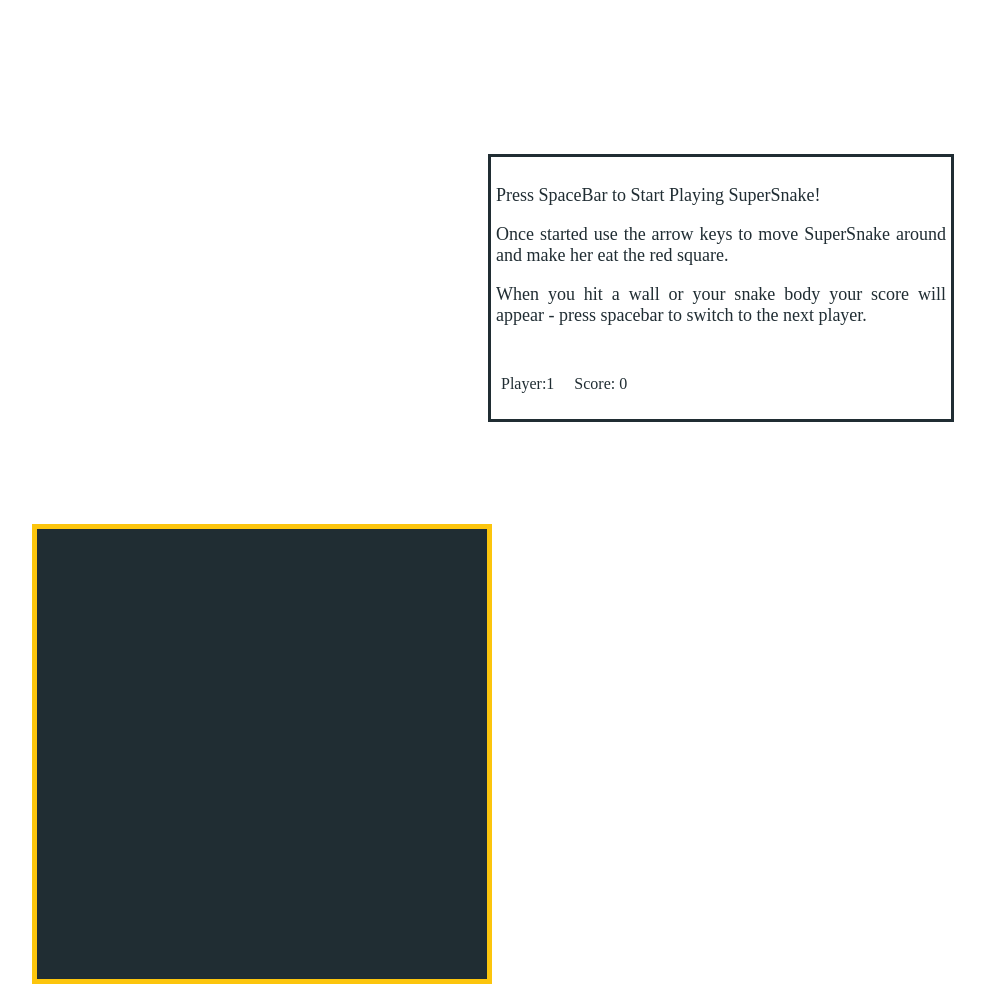
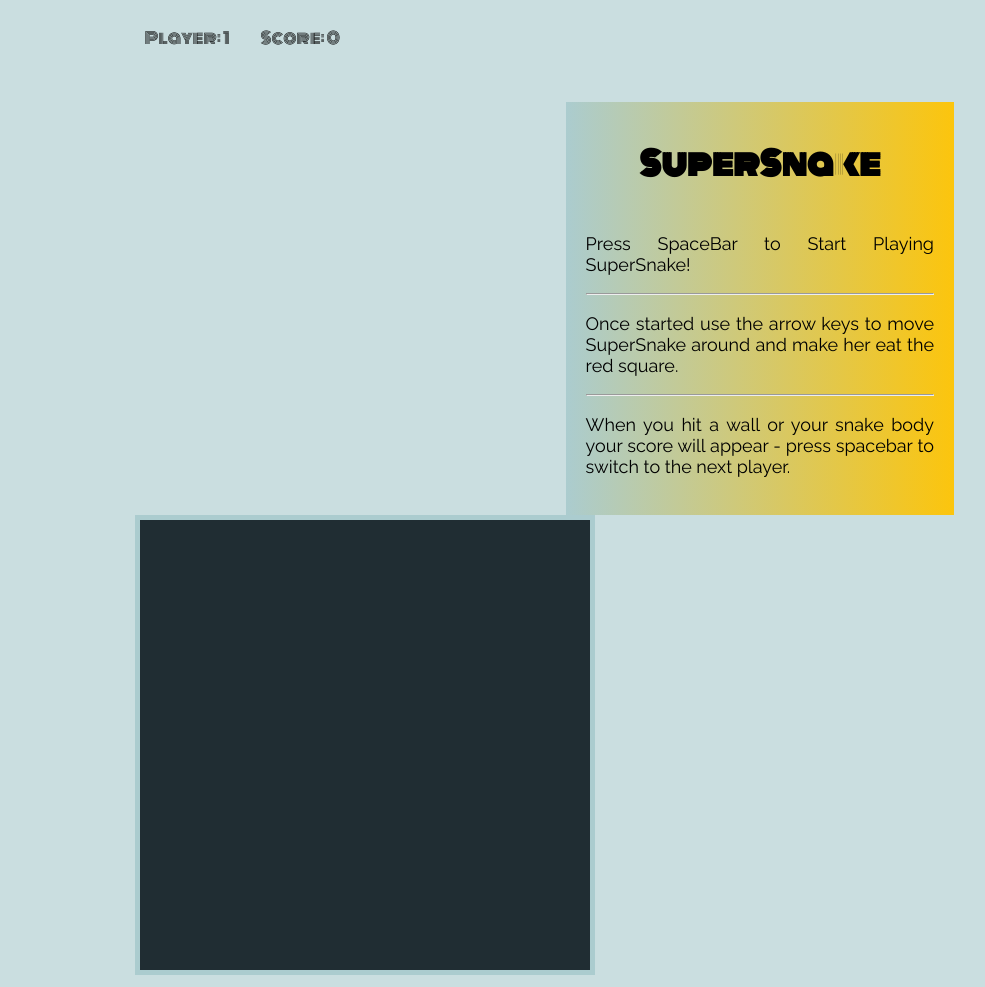
Before and after one commit to jessHwood/SuperSnakeGame, a plain HTML site: page index.html in a window 1280 px wide. Shown: the whole page, without its empty margins (70-1055 px from the left). Drawn offline with nearby package versions, Linux system fonts and the light colour scheme.

Commit message:
add game styling and moves score

```diff
--- a/css/style.css
+++ b/css/style.css
@@ -1,46 +1,65 @@
 
+
+
+.container {
+	width: 100%;
+	background: #CADEE0;
+}
 
 body {
   height: 100%;
   width: 80%;
   margin: 0;
   padding: 0;
+  background: #CADEE0;
 }
 
 .canvas {
-  	margin: 0;
-  	display: inline;
-  	align-items: center;
-  	margin-left: 10%;
-  	margin-top: 10%;
-  	border: 5px solid #FCC50D;
+  	float: left;
+  	margin-left: 20%;
+
+	border: 5px solid #ABCCCF;*/
+}
+
+h1 {
+	text-align: center;
+	font-family: 'Monoton', cursive;
 }
 
 .infobox {
-	border: solid 3px #202D33;
-	color: #202D33;
+	width: 35%;
 	font-size: 16px;
+	padding: 15px;
 	float: right;
-	margin-top: 15%;
+	margin-top: 10%;
+	font-family: 'Raleway', sans-serif;
+	background-image: linear-gradient(
+		to right,
+		#ABCCCF, #FCC50D);
 }
 
 .scoreboard {
-	float: left;
-	padding: 10px;
-	/*margin-top: 10%;*/
-
+	padding: 7px;
+	font-family: 'Monoton', cursive;
+	font-size: 16px;
+	display: inline-block;
+	margin-left: 10px;
 }
 
 .playerTurn {
-	float: left;
 	padding: 10px;
-	/*margin-top: 10%;*/
+	font-family: 'Monoton', cursive;
+	font-size: 16px;
+	display: inline-block;
+	margin-left: 20%;
+}
 
+.scoredisplay {
+	display: block;
 }
 
 
 .directions {
-	width: 450px;
 	margin-top: 5px;
 	padding: 5px;
 	font-style: bold;
--- a/index.html
+++ b/index.html
@@ -3,27 +3,31 @@
 <head>
 	<title>SuperSnake</title>
 	<link rel="stylesheet" type="text/css" href="css/style.css">
+	<link href="https://fonts.googleapis.com/css?family=Arvo|Monoton|Raleway" rel="stylesheet">
 
 </head>
 <body>
+	<div class = "container">
 		<div class= "infobox">
+			<h1>SuperSnake</h1>
 			<div class = "directions">
-			<p>Press SpaceBar to Start Playing SuperSnake!</p>
-			<p>Once started use the arrow keys to move SuperSnake around and make her eat the red square.</p>
+				<p>Press SpaceBar to Start Playing SuperSnake!</p> <hr>
+				<p>Once started use the arrow keys to move SuperSnake around and make her eat the red square.</p> <hr>
 				<p>When you hit a wall or your snake body your score will appear - press spacebar to switch to the next player.</p>
 			</div>
+		</div>
+		<div class = "scoredisplay">
 		<div class="playerTurn">
-				<p> Player:<span id = "player"></span></p>
+			<p>Player: <span id = "player"></span></p>
 		</div>
 		<div class="scoreboard">
 			<p>Score: <span id="score"></span></p>
 		</div>
 		</div>
-
 		<div>
 			<canvas class="canvas" width="450" height="450">
 			</div>
-
+		</div>
 
 		<script src="http://ajax.googleapis.com/ajax/libs/jquery/1.11.1/jquery.min.js"></script>
 		<script src="js/game.js"></script>
--- a/js/game.js
+++ b/js/game.js
@@ -41,7 +41,7 @@ function init() {
 	createSnake();
 	createFood();
 	playerChange();
-	$('#player').html(player);
+	$('#player').html(" " + player);
 	runAlert = true;
 
 }
```
Lines whose indentation alone changed are shown as unchanged.
